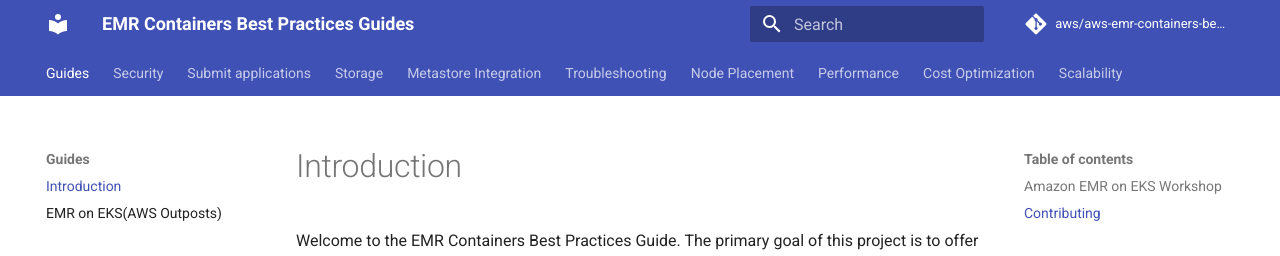
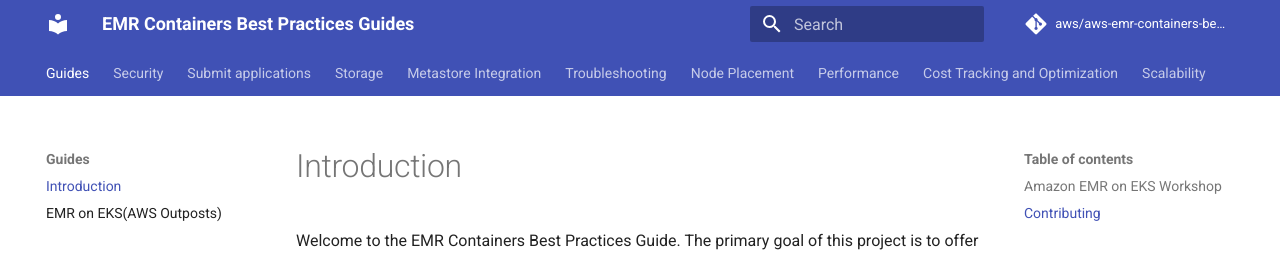
Before and after one commit to aws/aws-emr-containers-best-practices, an MkDocs documentation site: the page built from content/index.md, in a window 1280 px wide. Shown: the top 256 px of the page. Built offline with MkDocs 1.6.1 and Material for MkDocs 9.7.7, drawn with Linux system fonts in a browser that asks for light colours; comment, search, counter and statistics services are not loaded.

Commit message:
solve the conflict with cost tracking

```diff
--- a/mkdocs.yml
+++ b/mkdocs.yml
@@ -41,9 +41,10 @@
       - Dynamic Resource Allocation: 'performance/docs/dra.md'
       - BinPacking: 'performance/docs/binpack.md'
       - EKS Best Practices: 'best-practices-and-recommendations/eks-best-practices.md'
-  - Cost Optimization:
+  - Cost Tracking and Optimization:
       - Cost Optimization using EC2 Spot Instances: 'cost-optimization/docs/cost-optimization.md'
       - Node Decommission: 'cost-optimization/docs/node-decommission.md'
+      - Cost Tracking: 'cost-optimization/docs/cost-tracking.md'
   - Scalability:
       - Glossary and Terms: 'scalability/docs/scalaiblity-glossary.md'
       - Known Factors for Spark Operator: 'scalability/docs/known-factors-spark-operator.md'
```
